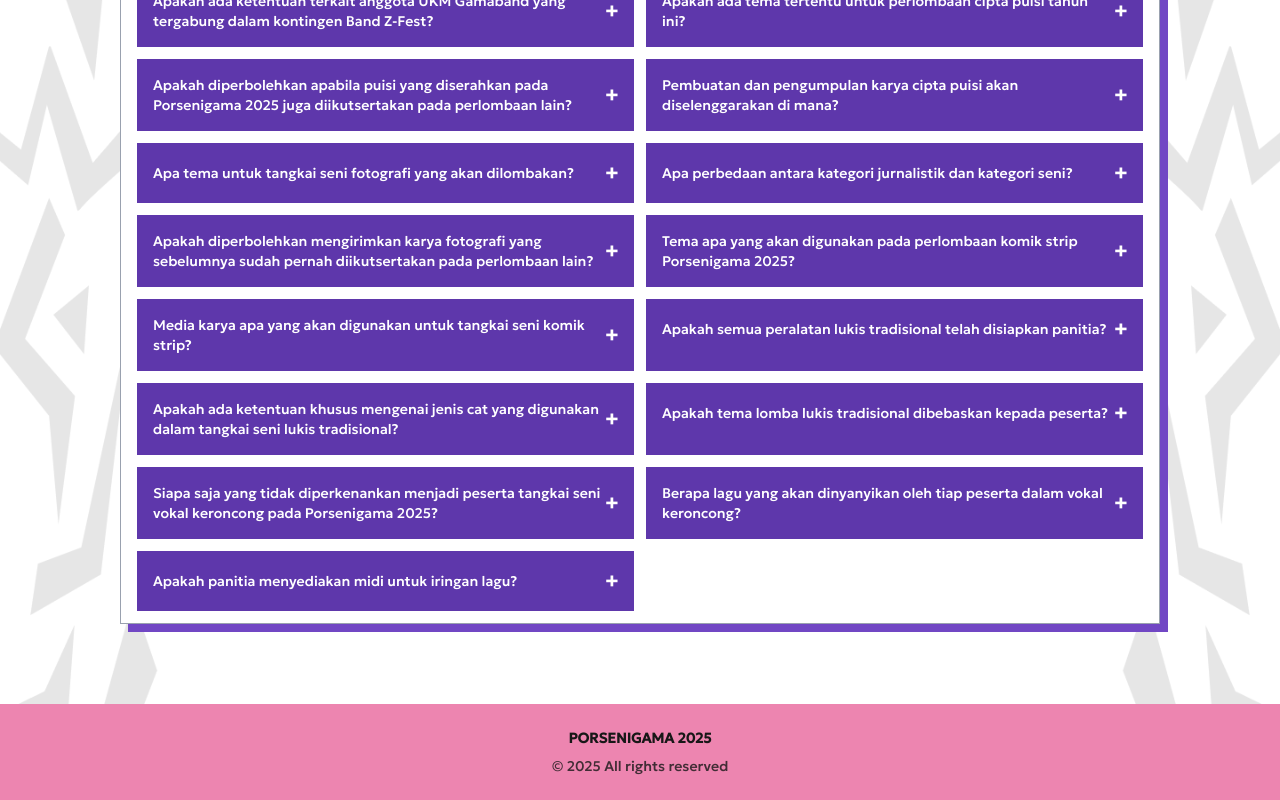
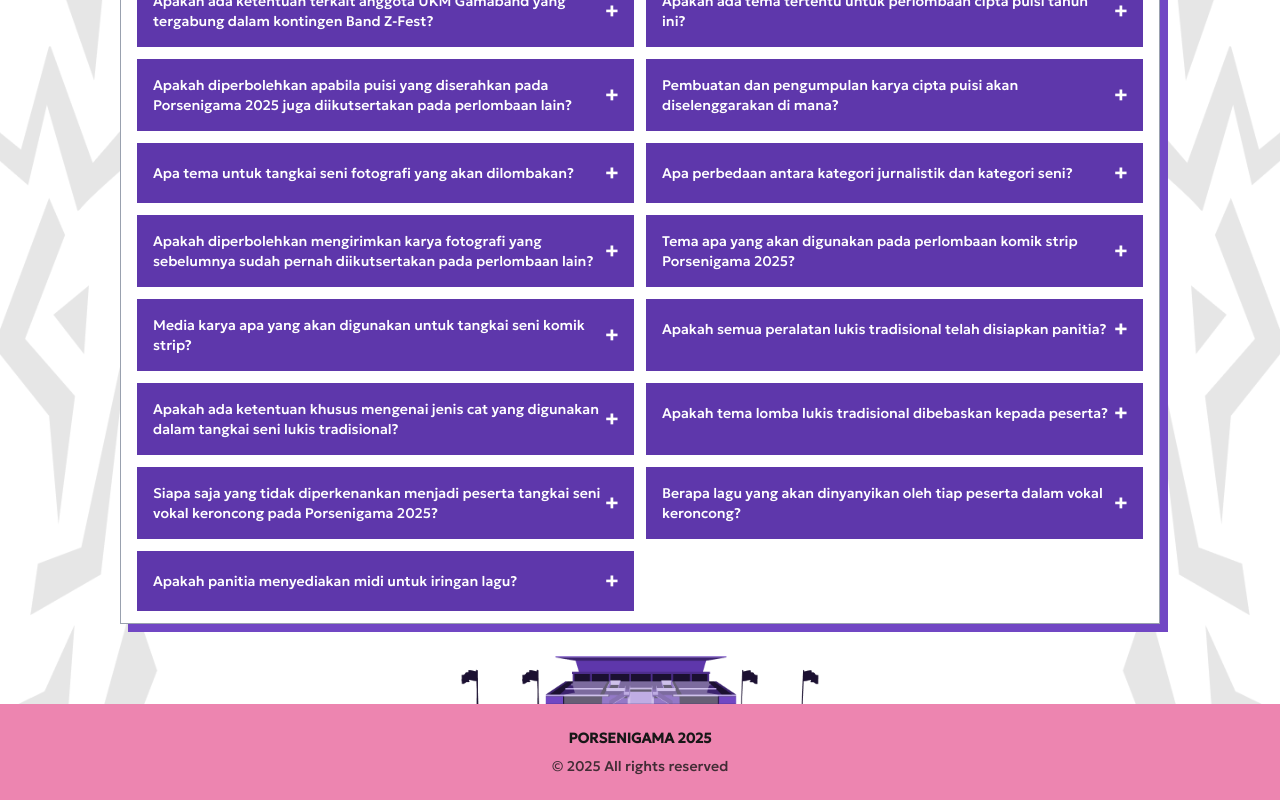
Before and after one commit to MonicaTasya/latihanNesco, a Next.js app: page /faq in a window 1280 px wide. Shown: the part 1612-2412 px from the top of the page. Built offline with nearby package versions, Linux system fonts and the light colour scheme.

Commit message:
feat(faq): add decoration

```diff
--- a/src/modules/FAQ.js
+++ b/src/modules/FAQ.js
@@ -34,6 +34,15 @@
         backgroundPosition: "center",
         backgroundAttachment: "fixed",
       }}
+      decoration={
+        <Image
+          src="/images/panggung-FAQ.png"
+          alt="ornamen FAQ"
+          width={150}
+          height={150}
+          className="absolute w-90 -bottom-2.5"
+        />
+      }
     >
       <div className="bg-white w-full min-h-screen border border-gray-400 shadow-[8px_8px_0px_0px_#7147C4] px-4 pt-4">
         <p className={`text-black pb-4 text-xl ${KomikazoomRegular.className}`}>
@@ -58,7 +67,7 @@
             </Button>
             <Button
               variant="purple"
-              className={`text-xs h-8 px-3 ${GeologicaLight.className}`}
+              className="text-xs h-8 px-3 font-geologica-light"
               onClick={() => setCategory("umum")}
             >
               Umum
```
